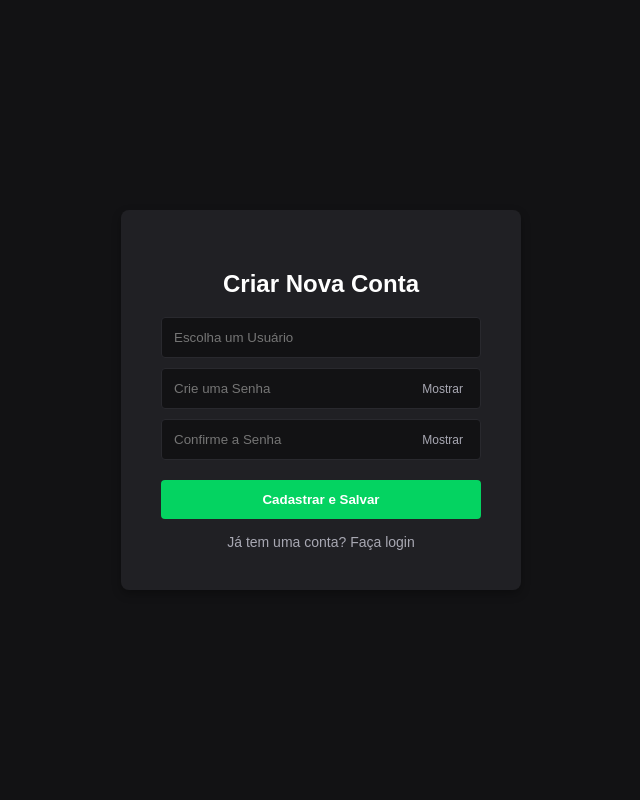
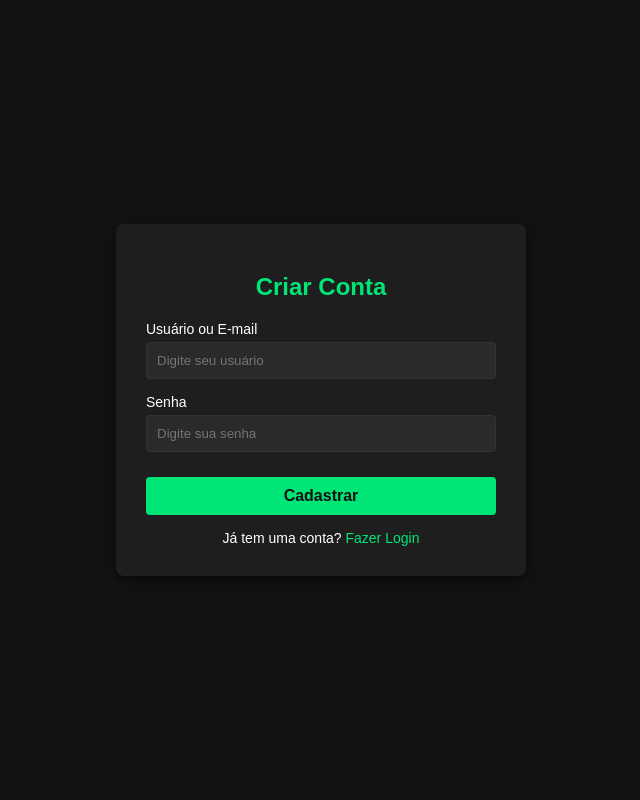
Before and after one commit to carlosxxrs/contador-apostas, a Flask app: page /register in a window 1280 px wide. Shown: the whole page, without its empty margins (319-959 px from the left). Run offline with Flask 3, Linux system fonts and the light colour scheme.

Commit message:
Update register.html

```diff
--- a/templates/register.html
+++ b/templates/register.html
@@ -2,60 +2,122 @@
 <html lang="pt-br">
 <head>
     <meta charset="UTF-8">
-    <title>Criar Conta - Gerenciador de Apostas</title>
+    <meta name="viewport" content="width=device-width, initial-scale=1.0">
+    <title>Criar Conta - Contador de Apostas</title>
     <style>
-        body { background-color: #121214; color: white; font-family: sans-serif; display: flex; justify-content: center; align-items: center; height: 100vh; margin: 0; }
-        .register-card { background: #202024; padding: 40px; border-radius: 8px; box-shadow: 0 4px 10px rgba(0,0,0,0.3); text-align: center; width: 320px; }
-        .input-group { position: relative; width: 100%; margin: 10px 0; }
-        input { width: 100%; padding: 12px; border-radius: 4px; border: 1px solid #29292e; background: #121214; color: white; box-sizing: border-box; }
-        .toggle-btn { position: absolute; right: 12px; top: 50%; transform: translateY(-50%); background: none; border: none; color: #a8a8b3; cursor: pointer; font-size: 12px; }
-        button[type="submit"] { width: 100%; padding: 12px; background: #04d361; border: none; color: white; font-weight: bold; border-radius: 4px; cursor: pointer; margin-top: 10px; }
-        button[type="submit"]:hover { background: #0ee96f; }
-        a { color: #a8a8b3; text-decoration: none; font-size: 14px; display: block; margin-top: 15px; }
-        .alert { background: #f75a68; color: white; padding: 10px; border-radius: 4px; font-size: 14px; margin-bottom: 15px; text-align: left; display: none; }
+        body {
+            font-family: Arial, sans-serif;
+            background-color: #121212;
+            color: #ffffff;
+            display: flex;
+            justify-content: center;
+            align-items: center;
+            height: 100vh;
+            margin: 0;
+        }
+        .container {
+            background-color: #1e1e1e;
+            padding: 30px;
+            border-radius: 8px;
+            box-shadow: 0 4px 10px rgba(0,0,0,0.5);
+            width: 100%;
+            max-width: 350px;
+        }
+        h2 {
+            text-align: center;
+            margin-bottom: 20px;
+            color: #00e676;
+        }
+        .form-group {
+            margin-bottom: 15px;
+        }
+        label {
+            display: block;
+            margin-bottom: 5px;
+            font-size: 14px;
+        }
+        input[type="text"], input[type="password"] {
+            width: 100%;
+            padding: 10px;
+            border: 1px solid #333;
+            border-radius: 4px;
+            background-color: #2a2a2a;
+            color: #fff;
+            box-sizing: border-box;
+        }
+        button {
+            width: 100%;
+            padding: 10px;
+            background-color: #00e676;
+            border: none;
+            border-radius: 4px;
+            color: #121212;
+            font-weight: bold;
+            font-size: 16px;
+            cursor: pointer;
+            margin-top: 10px;
+        }
+        button:hover {
+            background-color: #00c853;
+        }
+        .flash-messages {
+            list-style: none;
+            padding: 10px;
+            margin-bottom: 15px;
+            background-color: #ff5252;
+            color: white;
+            border-radius: 4px;
+            text-align: center;
+            font-size: 14px;
+        }
+        .link {
+            text-align: center;
+            margin-top: 15px;
+            font-size: 14px;
+        }
+        .link a {
+            color: #00e676;
+            text-decoration: none;
+        }
+        .link a:hover {
+            text-decoration: underline;
+        }
     </style>
 </head>
 <body>
-    <div class="register-card">
-        <h2>Criar Nova Conta</h2>
 
-        <div class="alert" id="js-alert"></div>
+    <div class="container">
+        <h2>Criar Conta</h2>
 
-        <form method="POST" action="/register" onsubmit="return validarSenhas()">
-            <div class="input-group">
-                <input type="text" name="username" placeholder="Escolha um Usuário" required>
+        <!-- Bloco que exibe os avisos e confirmações enviadas pelo Flask -->
+        {% with messages = get_flashed_messages() %}
+          {% if messages %}
+            <ul class="flash-messages">
+            {% for message in messages %}
+              <li>{{ message }}</li>
+            {% endfor %}
+            </ul>
+          {% endif %}
+        {% endwith %}
+
+        <form action="/register" method="POST">
+            <div class="form-group">
+                <label for="username">Usuário ou E-mail</label>
+                <input type="text" id="username" name="username" placeholder="Digite seu usuário" required>
             </div>
-            <div class="input-group">
-                <input type="password" id="password" name="password" placeholder="Crie uma Senha" required>
-                <button type="button" class="toggle-btn" onclick="togglePassword('password')">Mostrar</button>
+
+            <div class="form-group">
+                <label for="password">Senha</label>
+                <input type="password" id="password" name="password" placeholder="Digite sua senha" required>
             </div>
-            <div class="input-group">
-                <input type="password" id="confirm_password" placeholder="Confirme a Senha" required>
-                <button type="button" class="toggle-btn" onclick="togglePassword('confirm_password')">Mostrar</button>
-            </div>
-            <button type="submit">Cadastrar e Salvar</button>
+
+            <button type="submit">Cadastrar</button>
         </form>
-        <a href="/login">Já tem uma conta? Faça login</a>
+
+        <div class="link">
+            Já tem uma conta? <a href="/login">Fazer Login</a>
+        </div>
     </div>
 
-    <script>
-        function togglePassword(id) {
-            const input = document.getElementById(id);
-            input.type = input.type === "password" ? "text" : "password";
-        }
-
-        function validarSenhas() {
-            const senha = document.getElementById('password').value;
-            const confirmacao = document.getElementById('confirm_password').value;
-            const alertBox = document.getElementById('js-alert');
-
-            if (senha !== confirmacao) {
-                alertBox.textContent = "As senhas não coincidem!";
-                alertBox.style.display = "block";
-                return false;
-            }
-            return true;
-        }
-    </script>
 </body>
 </html>
```
